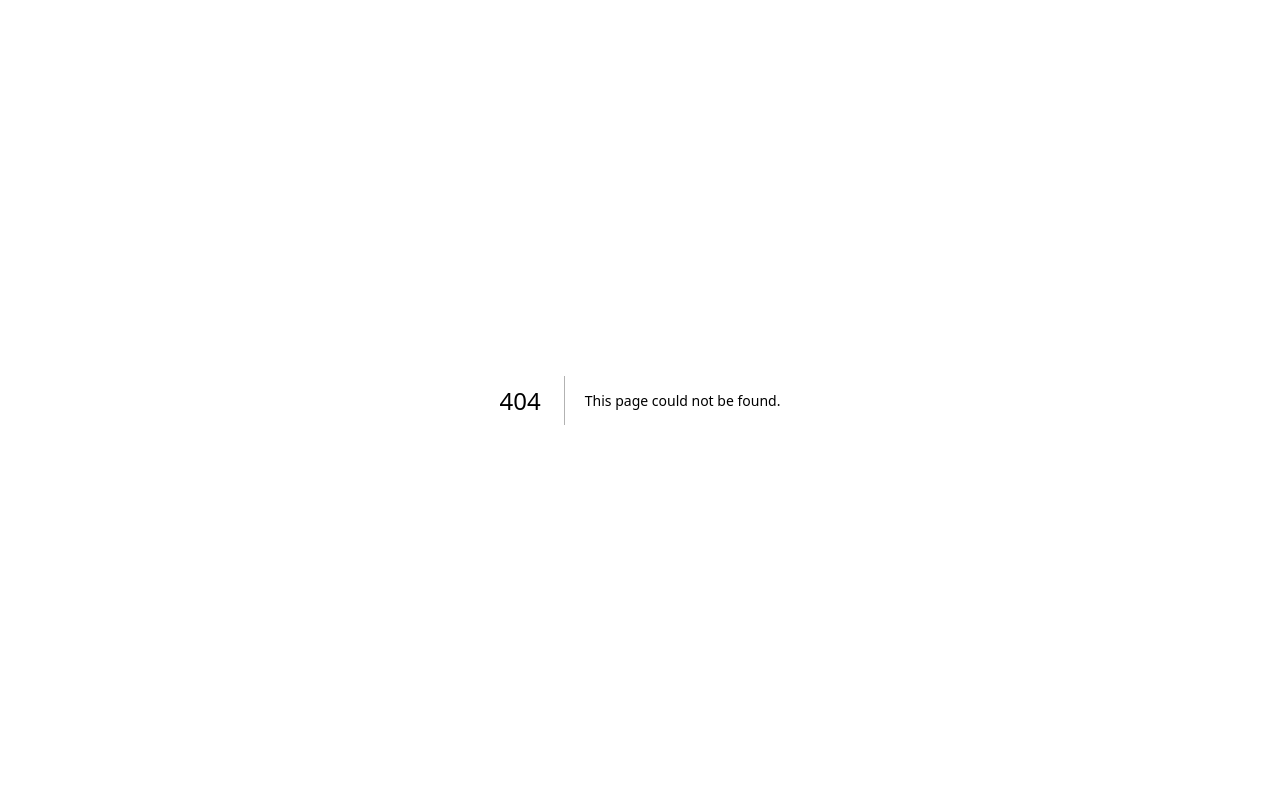
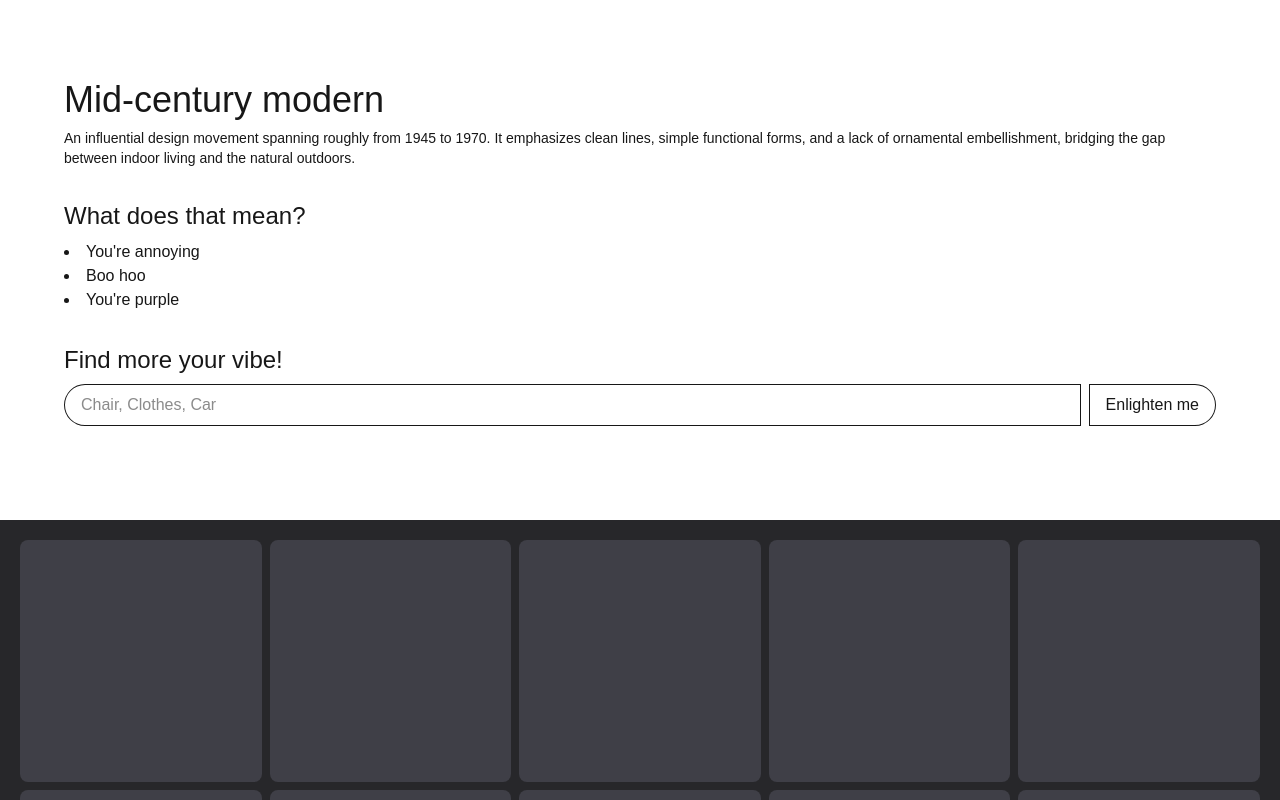
Before and after one commit to AminBihamta/motif, a Next.js app: page /my-vibe in a window 1280 px wide. Before the commit this address had no page. Built offline with nearby package versions, Linux system fonts and the light colour scheme.

Commit message:
Scaffold of my vibe page completed

```diff
--- /dev/null
+++ b/app/find-my-vibe/page.tsx
@@ -0,0 +1,39 @@
+import Form from "next/form";
+import Link from "next/link"
+
+export default function FindMyVibe() {
+  return (
+    <div className="flex w-screen h-screen">
+      <main className="w-full h-full flex justify-center items-center ">
+        <Form>
+          <div className="flex w-full max-w-screen justify-center gap-4 flex-wrap">
+            <input
+              type="file"
+              name="file1"
+              className="border p-4 bg-zinc-800 flex w-fill h-auto aspect-square"
+            ></input><input
+              type="file"
+              name="file2"
+              className="border p-4 bg-zinc-800 flex w-fill h-auto aspect-square"
+            ></input><input
+              type="file"
+              name="file3"
+              className="border p-4 bg-zinc-800 flex w-fill h-auto aspect-square"
+            ></input><input
+              type="file"
+              name="file4"
+              className="border p-4 bg-zinc-800 flex w-fill h-auto aspect-square"
+            ></input><input
+              type="file"
+              name="file5"
+              className="border p-4 bg-zinc-800 flex w-fill h-auto aspect-square"
+            ></input>
+          </div>
+          <Link href="my-vibe" className="border rounded-lg px-4 py-2 w-full" type="submit">
+            Find my vibe
+          </Link>
+        </Form>
+      </main>
+    </div>
+  );
+}
--- /dev/null
+++ b/app/my-vibe/page.tsx
@@ -0,0 +1,51 @@
+export default function MyVibe() {
+  return (
+    <div className="flex w-screen h-screen">
+      <main className="w-full h-full flex justify-between items-center flex-col pt-20">
+        <div className="flex flex-col gap-8">
+          <div className="gap-2 flex flex-col">
+            <h1 className="text-4xl">Mid-century modern</h1>
+            <p className="text-sm max-w-[90vw]">
+              An influential design movement spanning roughly from 1945 to 1970.
+              It emphasizes clean lines, simple functional forms, and a lack of
+              ornamental embellishment, bridging the gap between indoor living
+              and the natural outdoors.
+            </p>
+          </div>
+          <div className="gap-2 flex flex-col">
+            <h2 className="text-2xl">What does that mean?</h2>
+            <ul className="list-disc list-inside">
+              <li>You're annoying</li>
+              <li>Boo hoo</li>
+              <li>You're purple</li>
+            </ul>
+          </div>
+          <div className="gap-2 flex flex-col">
+            <h2 className="text-2xl">Find more your vibe!</h2>
+            <form className="flex flex-row w-full gap-2">
+              <input type="text" placeholder="Chair, Clothes, Car" className="border rounded-full px-4 py-2 w-full rounded-r" />
+              <button className="border rounded-full rounded-l px-4 py-2 w-fits shrink-0">Enlighten me</button>
+            </form>
+
+          </div>
+        </div>
+        <div className="w-screen bg-zinc-800 h-[35vh]  p-5 flex justify-center items-top gap-2 flex-wrap overflow-clip">
+          <div className="w-full flex justify-center gap-2 py">
+            <div className="w-full h-auto aspect-square rounded-lg bg-zinc-700"></div>
+            <div className="w-full h-auto aspect-square rounded-lg bg-zinc-700"></div>
+            <div className="w-full h-auto aspect-square rounded-lg bg-zinc-700"></div>
+            <div className="w-full h-auto aspect-square rounded-lg bg-zinc-700"></div>
+            <div className="w-full h-auto aspect-square rounded-lg bg-zinc-700"></div>
+          </div>
+          <div className="w-full flex justify-center gap-2 py">
+            <div className="w-full h-auto aspect-square rounded-lg bg-zinc-700 ml"></div>
+            <div className="w-full h-auto aspect-square rounded-lg bg-zinc-700"></div>
+            <div className="w-full h-auto aspect-square rounded-lg bg-zinc-700"></div>
+            <div className="w-full h-auto aspect-square rounded-lg bg-zinc-700"></div>
+            <div className="w-full h-auto aspect-square rounded-lg bg-zinc-700"></div>
+          </div>
+        </div>
+      </main>
+    </div>
+  );
+}
--- a/app/page.tsx
+++ b/app/page.tsx
@@ -2,9 +2,9 @@ import Link from "next/link";
 
 export default function Home() {
   return (
-    <div className="flex flex-col flex-1 items-center justify-center bg-zinc-50 font-sans dark:bg-black">
-      <main className="">
-        <div className="mb-80">
+    <div className="flex w-screen h-screen">
+      <main className="w-full h-full flex justify-between items-center flex-col pt-20">
+        <div className="flex flex-col">
           <h1 className="text-4xl text-center">Welcome to Motif</h1>
           <h2 className="text-2xl text-center">Your vibe finder</h2>
 
@@ -14,14 +14,14 @@ export default function Home() {
             </Link>
             <Link
               className="border px-4 py-2 rounded-lg text-sm"
-              href="/signIn"
+              href="/signin"
             >
               Find my vibe
             </Link>
           </div>
         </div>
 
-        <div className="w-screen bg-zinc-800 h-[35vh] absolute bottom-0 left-0 p-5 flex justify-center items-top gap-2 flex-wrap overflow-clip">
+        <div className="w-screen bg-zinc-800 h-[35vh] p-5 flex justify-center items-top gap-2 flex-wrap overflow-clip">
           <div className="w-full flex justify-center gap-2 py">
             <div className="w-full h-auto aspect-square rounded-lg bg-zinc-700"></div>
             <div className="w-full h-auto aspect-square rounded-lg bg-zinc-700"></div>
--- a/app/signin/page.tsx
+++ b/app/signin/page.tsx
@@ -1,4 +1,5 @@
 import Form from "next/form";
+import Link from "next/link";
 
 export default function SignIn() {
   return (
@@ -21,9 +22,9 @@ export default function SignIn() {
             type="password"
             placeholder="12345678"
           ></input>
-          <button className="border rounded-lg px-4 py-2 w-fit" type="submit">
+          <Link href="/find-my-vibe" className="border rounded-lg px-4 py-2 w-fit" type="submit">
             Sign in
-          </button>
+          </Link>
         </Form>
       </main>
     </div>
```
